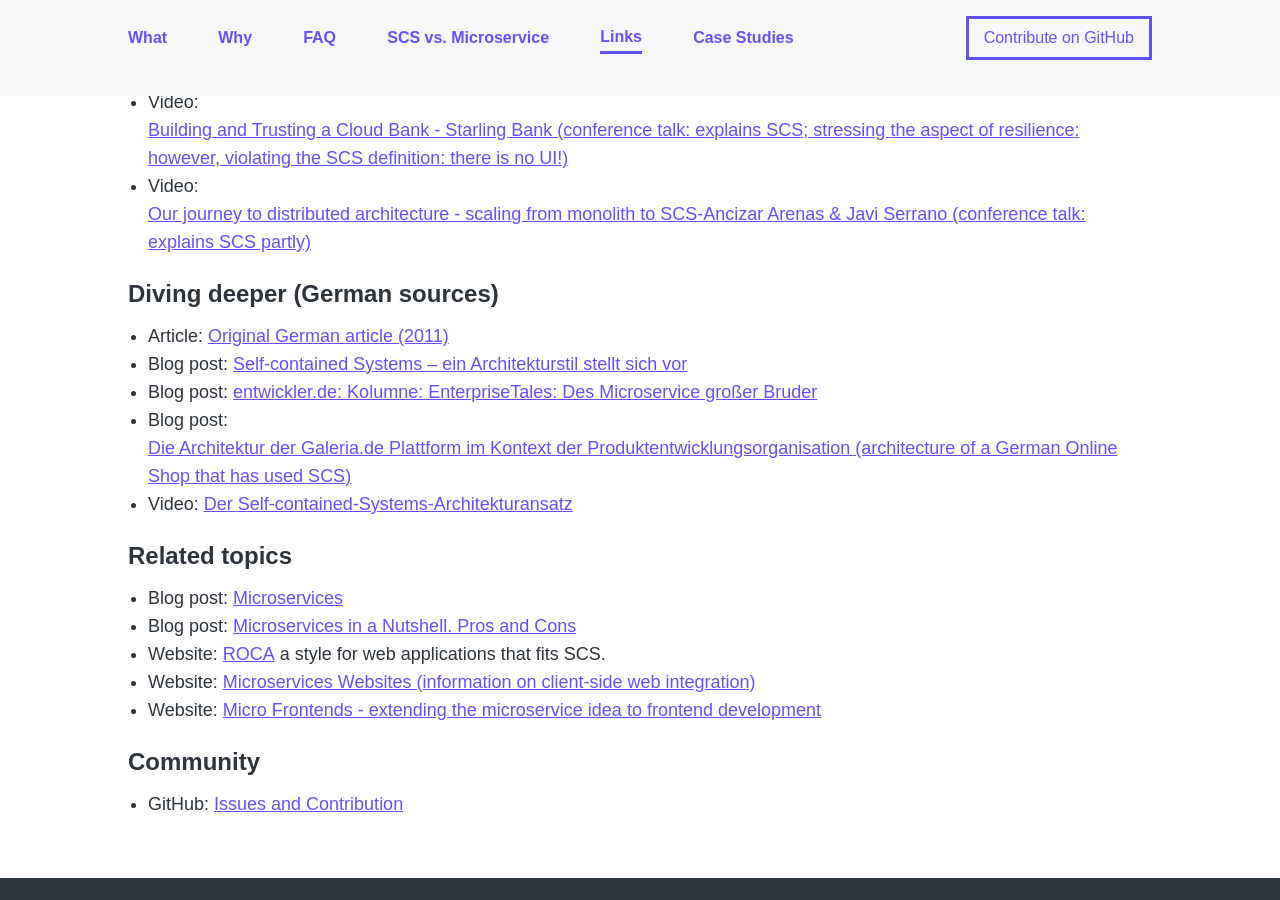
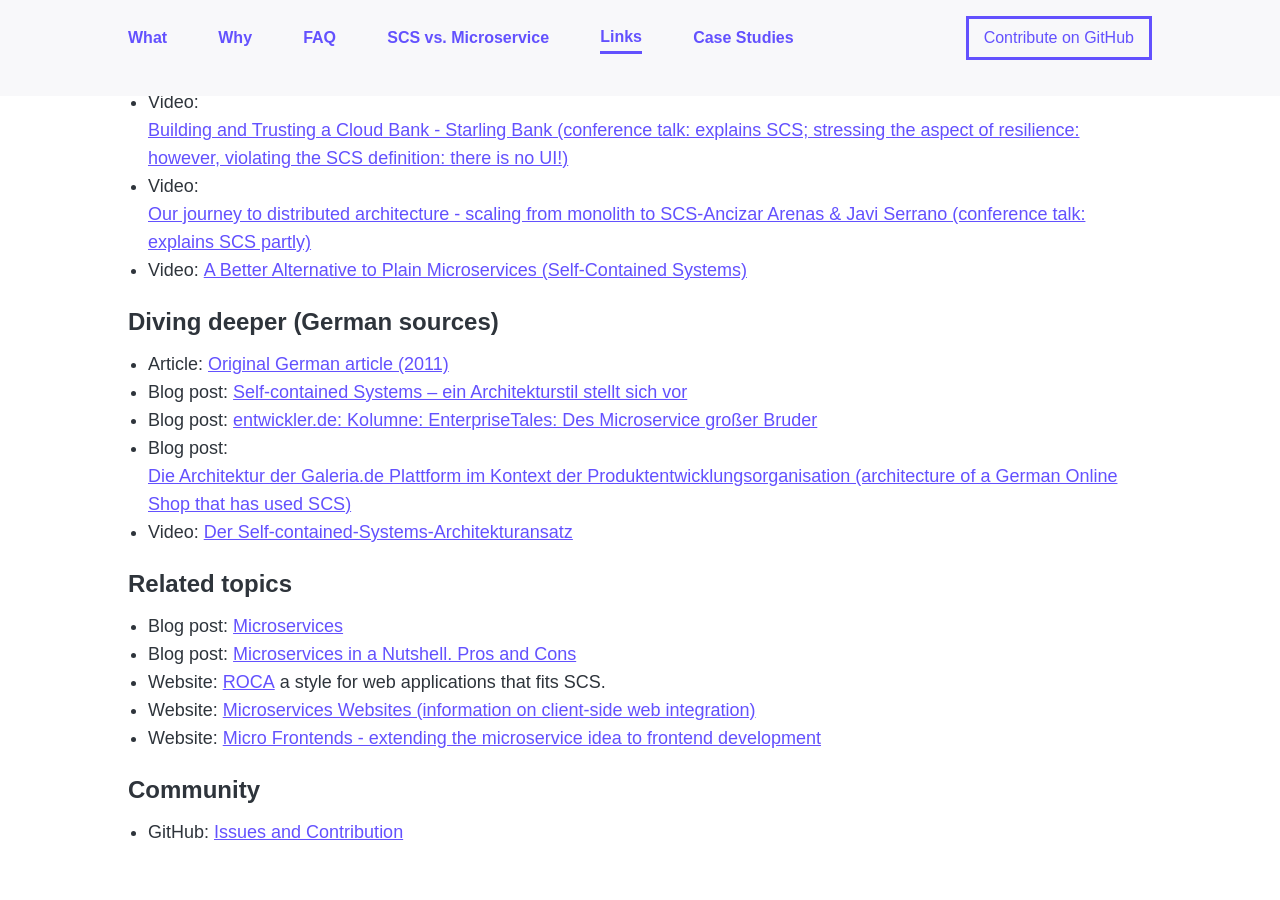
Before and after one commit to innoq/SCS, a Jekyll site: the page built from links.md, in a window 1280 px wide and 900 px high, scrolled down 800 px. Built offline with Jekyll 4.4.1, drawn with Linux system fonts in a browser that asks for light colours; some web fonts are replaced.

Commit message:
Added link to another video

```diff
--- a/links.md
+++ b/links.md
@@ -29,6 +29,7 @@ Links
 * Website: [Content tagged with SCS on innoq.com](https://www.innoq.com/en/topics/self-contained-systems/)
 * Video: [Building and Trusting a Cloud Bank - Starling Bank (conference talk: explains SCS; stressing the aspect of resilience: however, violating the SCS definition: there is no UI!)](https://www.infoq.com/presentations/starling-bank-resilience/)
 * Video: [Our journey to distributed architecture - scaling from monolith to SCS-Ancizar Arenas & Javi Serrano (conference talk: explains SCS partly)](https://youtu.be/HMatW0wSYR4?t=630)
+* Video: [A Better Alternative to Plain Microservices (Self-Contained Systems)](https://www.youtube.com/watch?v=xkQ9VaNTwxM)
 
 ### Diving deeper (German sources)
 * Article: [Original German article (2011)](https://www.innoq.com/de/links/softwarearchitektur-im-grossen/)
```
